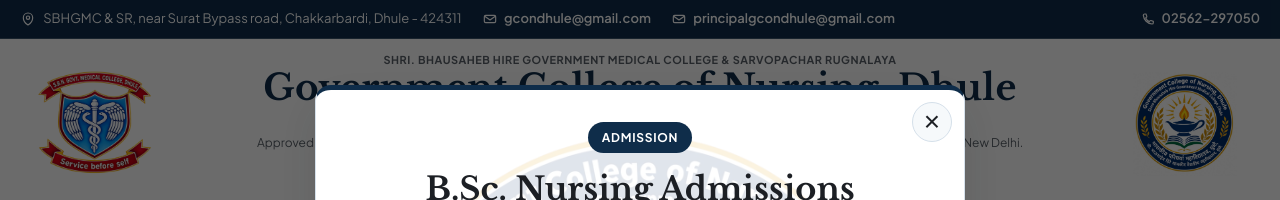
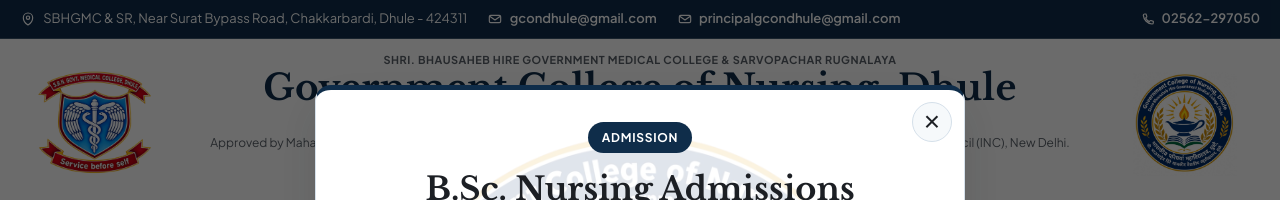
Before and after one commit to ganarm/SBHGMCH-Dhule, an Angular app: page /#/ in a window 1280 px wide. Shown: the top 200 px of the page. Built offline with nearby package versions, Linux system fonts and the light colour scheme.

Commit message:
gramatical mistekes are resolved for college header subtitles

```diff
--- a/src/app/data/college-info.data.ts
+++ b/src/app/data/college-info.data.ts
@@ -5,9 +5,9 @@
   instituteName: 'Government College of Nursing, Dhule',
   headerTagline: 'Dedicated to excellence in nursing education and community service.',
   approvalsLine:
-    'Approved by Maharashtra University of Health sciences Nashik, Nursing Council (MNC), Mumbai & Indian Nursing Council (INC), New Delhi.',
+    'Approved by Maharashtra University of Health Sciences, Nashik, Maharashtra Nursing Council (MNC), Mumbai, and Indian Nursing Council (INC), New Delhi.',
   contact: {
-    address: 'SBHGMC & SR, near Surat Bypass road, Chakkarbardi, Dhule - 424311',
+    address: 'SBHGMC & SR, Near Surat Bypass Road, Chakkarbardi, Dhule - 424311',
     phone: '02562-297050',
     email: 'gcondhule@gmail.com',
     principalEmail: 'principalgcondhule@gmail.com',
--- a/src/app/layout/header/header.component.html
+++ b/src/app/layout/header/header.component.html
@@ -37,7 +37,7 @@
       <span class="institute">{{ settings.instituteName }}</span>
       <span class="highlight-text">{{ settings.headerTagline }}</span>
       <span class="approvals approvals-desktop">{{ settings.approvalsLine }}</span>
-      <span class="approvals approvals-mobile">Approved by MUHS, Nashik, MNC Mumbai &amp; INC New Delhi</span>
+      <span class="approvals approvals-mobile">Approved by MUHS, Nashik, MNC, Mumbai, and INC, New Delhi</span>
       <div class="codes-inline-block">
         <div class="code-badge">
           <span class="code-label code-label-desktop">CET Cell Code</span>
```
